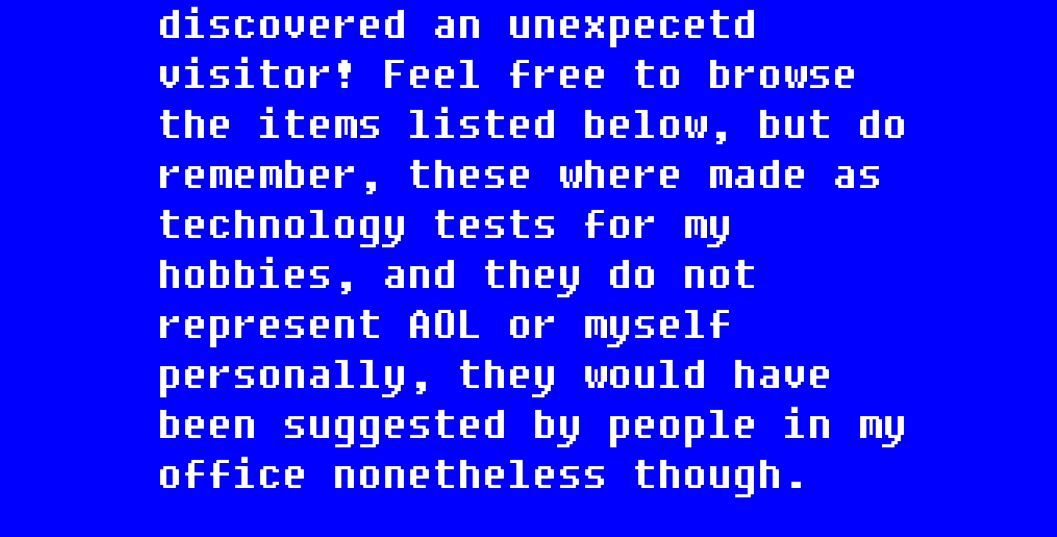
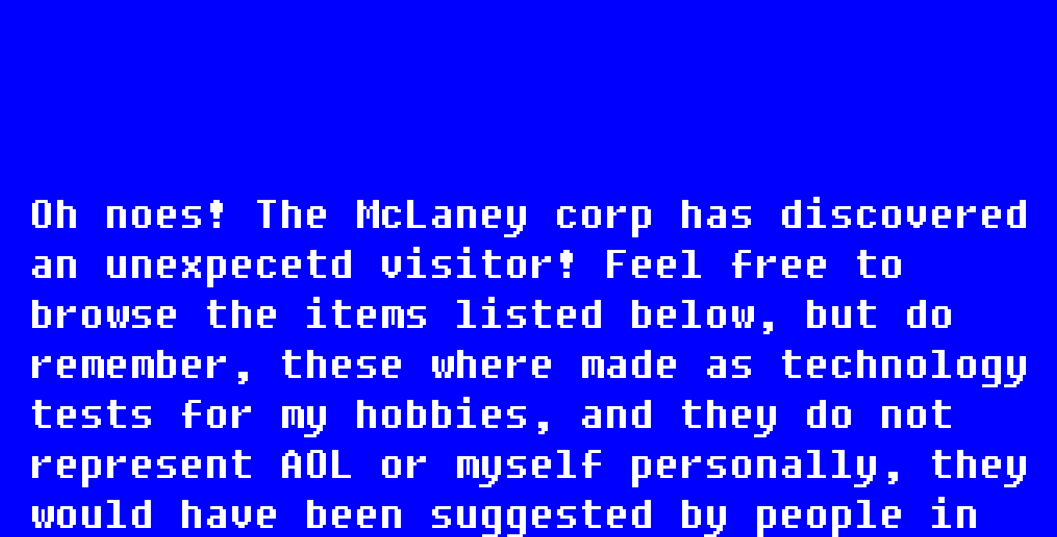
Before and after one commit to McLaney/McLaney.github.io, a plain HTML site: page index.html in a window 1280 px wide. Shown: the part 263-800 px from the top of the page, without its empty margins (99-1156 px from the left). Drawn offline with Linux system fonts and the light colour scheme.

Commit message:
Update index.html

```diff
--- a/index.html
+++ b/index.html
@@ -26,9 +26,9 @@
 
 .links {
   position: absolute;
-  top: 20%;
-  left: 20%;
-  width: 60%;
+  top: 400px;
+  left: 10%;
+  width: 80%;
 }
 
 .screen {
@@ -39,6 +39,7 @@
   left: 0px;
   background-color: rgb(0, 0, 255);
 }
+
 </style>
 </head>
 
```
